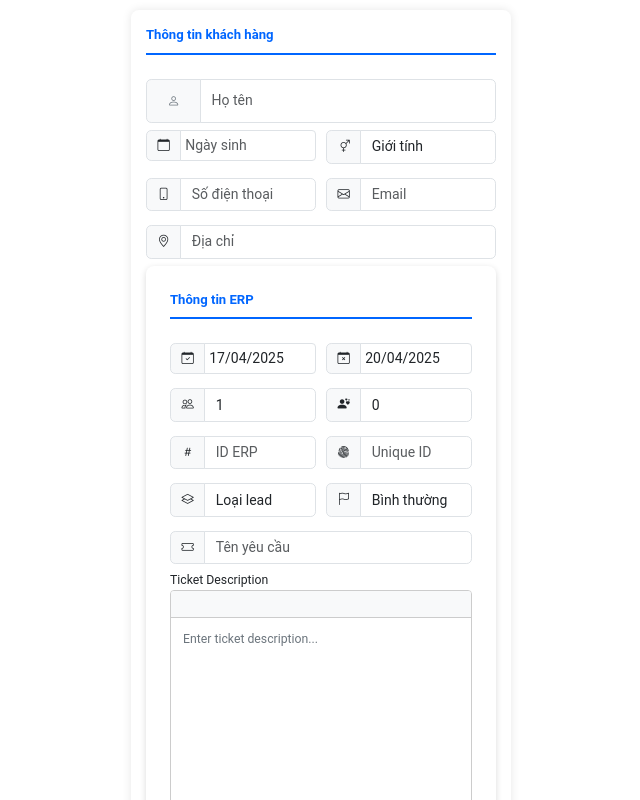
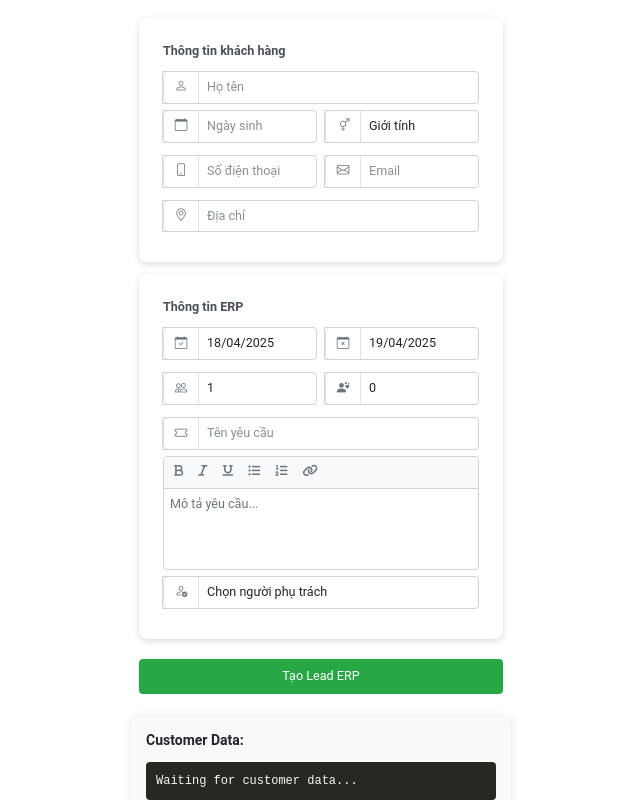
Before and after one commit to lekhoi456/smax-to-erp, a Svelte app in the folder smax-to-erp-svelte/: page / in a window 1280 px wide. Shown: the top 800 px of the page, without its empty margins (319-959 px from the left). Built offline with nearby package versions, Linux system fonts and the light colour scheme; a web font is replaced by a local one.

Commit message:
update style

```diff
--- a/smax-to-erp-svelte/src/components/Form.svelte
+++ b/smax-to-erp-svelte/src/components/Form.svelte
@@ -21,8 +21,8 @@
     phone: '',
     email: '',
     address: '',
-    departure_date: formatDate(new Date()),
-    return_date: formatDate(addDays(new Date(), 3)),
+    departure_date: formatDate(addDays(new Date(), 1)),
+    return_date: formatDate(addDays(new Date(), 2)),
     adult: '1',
     children: '0',
     erp_id: '',
@@ -386,19 +386,18 @@
     <input type="hidden" bind:value={formData.page_pid}>
     <input type="hidden" bind:value={formData.picture}>
 
-    <!-- Customer Information Section -->
+    <!-- Customer Information -->
+    <div class="form-section">
       <div class="form-section-title">Thông tin khách hàng</div>
 
-    <div class="mb-2">
+      <div class="form-group">
         <div class="input-group">
           <span class="input-group-text">
-          <div class="avatar-circle">
             {#if formData.picture}
-              <img src={formData.picture} alt="Avatar">
+              <img src={formData.picture} alt="Avatar" class="avatar">
             {:else}
-              <span class="avatar-placeholder"><i class="bi bi-person"></i></span>
+              <i class="bi bi-person"></i>
             {/if}
-          </div>
           </span>
           <input
             type="text"
@@ -414,8 +413,8 @@
         {/if}
       </div>
 
-    <div class="row mb-2">
-      <div class="col-6 col-small-12 mb-2">
+      <div class="form-row">
+        <div class="form-group">
           <div class="input-group">
             <span class="input-group-text"><i class="bi bi-calendar"></i></span>
             <input
@@ -427,7 +426,7 @@
             >
           </div>
         </div>
-      <div class="col-6 col-small-12 mb-2">
+        <div class="form-group">
           <div class="input-group">
             <span class="input-group-text"><i class="bi bi-gender-ambiguous"></i></span>
             <select class="form-control" bind:value={formData.gender}>
@@ -439,8 +438,8 @@
         </div>
       </div>
 
-    <div class="row mb-2">
-      <div class="col-6 col-small-12 mb-2">
+      <div class="form-row">
+        <div class="form-group">
           <div class="input-group">
             <span class="input-group-text"><i class="bi bi-phone"></i></span>
             <input
@@ -456,7 +455,7 @@
             <div class="error-message">{errors.phone}</div>
           {/if}
         </div>
-      <div class="col-6 col-small-12 mb-2">
+        <div class="form-group">
           <div class="input-group">
             <span class="input-group-text"><i class="bi bi-envelope"></i></span>
             <input
@@ -474,7 +473,7 @@
         </div>
       </div>
 
-    <div class="mb-2">
+      <div class="form-group">
         <div class="input-group">
           <span class="input-group-text"><i class="bi bi-geo-alt"></i></span>
           <input
@@ -485,13 +484,14 @@
           >
         </div>
       </div>
+    </div>
 
-    <!-- ERP Information Section -->
+    <!-- ERP Information -->
     <div class="form-section">
       <div class="form-section-title">Thông tin ERP</div>
 
-      <div class="row mb-2">
-        <div class="col-6 col-small-12 mb-2">
+      <div class="form-row">
+        <div class="form-group">
           <div class="input-group">
             <span class="input-group-text"><i class="bi bi-calendar-check"></i></span>
             <input
@@ -503,7 +503,7 @@
             >
           </div>
         </div>
-        <div class="col-6 col-small-12 mb-2">
+        <div class="form-group">
           <div class="input-group">
             <span class="input-group-text"><i class="bi bi-calendar-x"></i></span>
             <input
@@ -517,8 +517,8 @@
         </div>
       </div>
 
-      <div class="row mb-2">
-        <div class="col-6 col-small-12 mb-2">
+      <div class="form-row">
+        <div class="form-group">
           <div class="input-group">
             <span class="input-group-text"><i class="bi bi-people"></i></span>
             <input
@@ -530,7 +530,7 @@
             >
           </div>
         </div>
-        <div class="col-6 col-small-12 mb-2">
+        <div class="form-group">
           <div class="input-group">
             <span class="input-group-text"><i class="bi bi-person-hearts"></i></span>
             <input
@@ -544,54 +544,7 @@
         </div>
       </div>
 
-      <div class="row mb-2">
-        <div class="col-6 col-small-12 mb-2">
-          <div class="input-group">
-            <span class="input-group-text"><i class="bi bi-hash"></i></span>
-            <input
-              type="text"
-              class="form-control"
-              placeholder="ID ERP"
-              bind:value={formData.erp_id}
-            >
-          </div>
-        </div>
-        <div class="col-6 col-small-12 mb-2">
-          <div class="input-group">
-            <span class="input-group-text"><i class="bi bi-fingerprint"></i></span>
-            <input
-              type="text"
-              class="form-control"
-              placeholder="Unique ID"
-              bind:value={formData.erp_unique_id}
-            >
-          </div>
-        </div>
-      </div>
-
-      <div class="row mb-2">
-        <div class="col-6 col-small-12 mb-2">
-          <div class="input-group">
-            <span class="input-group-text"><i class="bi bi-layers"></i></span>
-            <select class="form-control" bind:value={formData.type}>
-              <option value="">Loại lead</option>
-              <option value="1">Lead ghép</option>
-              <option value="2">Lead đoàn</option>
-            </select>
-          </div>
-        </div>
-        <div class="col-6 col-small-12 mb-2">
-          <div class="input-group">
-            <span class="input-group-text"><i class="bi bi-flag"></i></span>
-            <select class="form-control" bind:value={formData.ticket_priority}>
-              <option value="normal">Bình thường</option>
-              <option value="urgent">Khẩn cấp</option>
-            </select>
-          </div>
-        </div>
-      </div>
-
-      <div class="mb-2">
+      <div class="form-group">
         <div class="input-group">
           <span class="input-group-text"><i class="bi bi-ticket"></i></span>
           <input
@@ -609,7 +562,6 @@
       </div>
 
       <div class="form-group">
-        <label for="ticket_description">Ticket Description</label>
         <div class="editor-container">
           <div class="editor-toolbar">
             <button type="button" class="editor-btn" data-command="bold" title="Bold">
@@ -634,16 +586,13 @@
           <div
             class="editor-content"
             contenteditable="true"
-            data-placeholder="Enter ticket description..."
+            data-placeholder="Mô tả yêu cầu..."
             bind:innerHTML={formData.ticket_description}
           ></div>
         </div>
-        {#if errors.ticket_description}
-          <div class="invalid-feedback">{errors.ticket_description}</div>
-        {/if}
       </div>
 
-      <div class="mb-2">
+      <div class="form-group">
         <div class="input-group">
           <span class="input-group-text"><i class="bi bi-person-check"></i></span>
           <select
@@ -671,10 +620,9 @@
       </div>
     </div>
 
-    <div class="d-grid gap-2 mt-3">
     <button
       type="button"
-        class="btn-success"
+      class="submit-btn"
       on:click={handleSubmit}
       disabled={isLoading}
     >
@@ -684,14 +632,13 @@
         Tạo Lead ERP
       {/if}
     </button>
-    </div>
   </form>
 
-  <div id="success-container" class="alert alert-success mt-3" style="display: none;">
+  <div id="success-container" class="alert alert-success" style="display: none;">
     <p id="success-message" class="mb-0"></p>
   </div>
 
-  <div id="error-container" class="alert alert-danger mt-3" style="display: none;">
+  <div id="error-container" class="alert alert-danger" style="display: none;">
     <p id="error-message" class="mb-0"></p>
   </div>
 </div>
@@ -702,73 +649,169 @@
     max-width: 400px;
     margin: 0 auto;
     background-color: white;
-    padding: 15px;
-    border-radius: 8px;
-    box-shadow: 0 0 10px rgba(0, 0, 0, 0.1);
+    padding: 8px;
+    border-radius: 4px;
   }
 
-  .row {
-    display: flex;
-    flex-wrap: wrap;
-    margin: 0 -5px;
+  .form-section {
+    margin-bottom: 12px;
   }
 
-  .col-6 {
-    flex: 0 0 50%;
-    max-width: 50%;
-    padding: 0 5px;
+  .form-section-title {
+    font-weight: 600;
+    margin-bottom: 6px;
+    color: #495057;
+    font-size: 0.9rem;
+    padding-bottom: 4px;
   }
 
-  :global(.alert) {
-    padding: 12px;
-    border-radius: 4px;
-    margin-top: 12px;
+  .form-row {
+    display: flex;
+    gap: 8px;
+    margin-bottom: 6px;
   }
 
-  :global(.alert-success) {
+  .form-group {
+    flex: 1;
+    margin-bottom: 6px;
+  }
+
+  .input-group {
+    position: relative;
+    display: flex;
+    align-items: stretch;
+  }
+
+  .input-group-text {
+    position: absolute;
+    left: 0;
+    top: 0;
+    bottom: 0;
+    display: flex;
+    align-items: center;
+    justify-content: center;
+    width: 36px;
+    color: #6c757d;
+    pointer-events: none;
+    background: #fff;
+  }
+
+  .input-group .form-control {
+    padding-left: 44px;
+    width: 100%;
+  }
+
+  .form-control {
+    width: 100%;
+    padding: 6px 12px;
+    border: 1px solid #ced4da;
+    border-radius: 4px;
+    font-size: 0.9rem;
+    background: transparent;
+    transition: border-color 0.15s ease-in-out, box-shadow 0.15s ease-in-out;
+    position: relative;
+  }
+
+  .form-control::placeholder {
+    color: #6c757d;
+    opacity: 0.8;
+  }
+
+  .input-group:focus-within .form-control {
+    border-color: #0d6efd;
+    box-shadow: 0 0 0 2px rgba(13, 110, 253, 0.25);
+    background: transparent;
+  }
+
+  .input-group:focus-within .input-group-text {
+    color: #0d6efd;
+    background: transparent;
+  }
+
+  .input-group i {
+    font-size: 0.9rem;
+  }
+
+  /* Error state */
+  .form-control.error {
+    border-color: #dc3545;
+  }
+
+  .input-group:focus-within .form-control.error {
+    border-color: #dc3545;
+    box-shadow: 0 0 0 2px rgba(220, 53, 69, 0.25);
+  }
+
+  .input-group:focus-within .form-control.error + .input-group-text {
+    color: #dc3545;
+  }
+
+  .error-message {
+    color: #dc3545;
+    font-size: 0.75rem;
+    margin-top: 2px;
+  }
+
+  .submit-btn {
+    width: 100%;
+    padding: 8px;
+    background-color: #28a745;
+    color: white;
+    border: none;
+    border-radius: 4px;
+    cursor: pointer;
+    font-size: 0.9rem;
+    margin-top: 8px;
+  }
+
+  .submit-btn:disabled {
+    background-color: #6c757d;
+    cursor: not-allowed;
+  }
+
+  .alert {
+    padding: 8px;
+    border-radius: 4px;
+    margin-top: 8px;
+    font-size: 0.9rem;
+  }
+
+  .alert-success {
     background-color: #d4edda;
     border-color: #c3e6cb;
     color: #155724;
   }
 
-  :global(.alert-danger) {
+  .alert-danger {
     background-color: #f8d7da;
     border-color: #f5c6cb;
     color: #721c24;
   }
 
-  :global(.me-2) {
-    margin-right: 8px;
-  }
-
-  :global(.form-label) {
-    display: block;
-    margin-bottom: 8px;
-    color: var(--text-color);
-  }
-
-  /* Editor container */
+  /* Editor styles */
   .editor-container {
-    border: 1px solid #ccc;
+    border: 1px solid #ced4da;
     border-radius: 4px;
     overflow: hidden;
+    max-height: 120px;
   }
 
   .editor-toolbar {
-    padding: 8px;
+    padding: 4px;
     background-color: #f8f9fa;
-    border-bottom: 1px solid #ccc;
+    border-bottom: 1px solid #ced4da;
     display: flex;
-    gap: 5px;
+    gap: 3px;
   }
 
   .editor-btn {
     background: none;
     border: none;
-    padding: 5px 10px;
+    padding: 3px 6px;
     cursor: pointer;
     border-radius: 4px;
     color: #6c757d;
+    font-size: 0.8rem;
   }
 
   .editor-btn:hover {
@@ -777,9 +820,12 @@
   }
 
   .editor-content {
-    min-height: 200px;
-    padding: 12px;
+    min-height: 80px;
+    max-height: 80px;
+    padding: 6px;
     outline: none;
+    overflow-y: auto;
+    font-size: 0.9rem;
   }
 
   .editor-content[data-placeholder]:empty:before {
@@ -787,10 +833,4 @@
     color: #6c757d;
     pointer-events: none;
   }
-
-  .error-message {
-    color: #dc3545;
-    font-size: 0.875rem;
-    margin-top: 0.25rem;
-  }
 </style>
--- a/smax-to-erp-svelte/src/global.css
+++ b/smax-to-erp-svelte/src/global.css
@@ -81,7 +81,6 @@ body {
   font-weight: 600;
   margin-bottom: var(--spacing-lg);
   padding-bottom: var(--spacing-sm);
-  border-bottom: 2px solid var(--primary-color);
 }
 
 .form-section {
--- a/smax-to-erp-svelte/src/lib/external-libs.js
+++ b/smax-to-erp-svelte/src/lib/external-libs.js
@@ -28,7 +28,8 @@ export async function loadExternalLibraries() {
     await Promise.all([
       loadStyle('https://cdn.jsdelivr.net/npm/bootstrap@5.3.0-alpha1/dist/css/bootstrap.min.css'),
       loadStyle('https://cdn.jsdelivr.net/npm/bootstrap-icons@1.11.0/font/bootstrap-icons.css'),
-      loadStyle('https://cdnjs.cloudflare.com/ajax/libs/bootstrap-datepicker/1.9.0/css/bootstrap-datepicker.min.css')
+      loadStyle('https://cdnjs.cloudflare.com/ajax/libs/bootstrap-datepicker/1.9.0/css/bootstrap-datepicker.min.css'),
+      loadStyle('https://cdnjs.cloudflare.com/ajax/libs/font-awesome/6.5.1/css/all.min.css')
     ]);
 
     // Load jQuery first as it's required by Bootstrap and Datepicker
```
Lines whose indentation alone changed are shown as unchanged.
